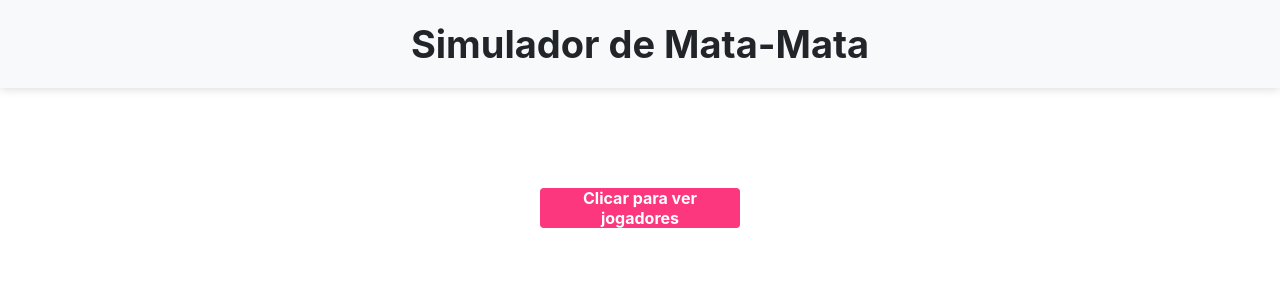
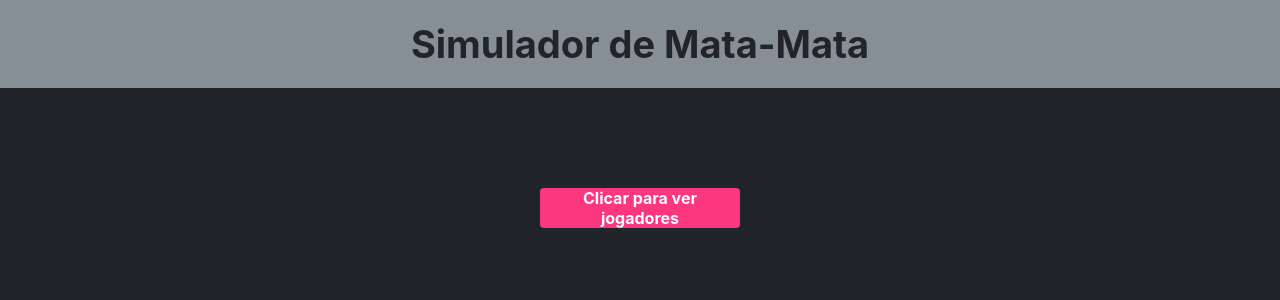
Before and after one commit to ElderlyRoom7805/Trabalho-de-estatistica, a React (Vite) app: page / in a window 1280 px wide. Shown: the top 300 px of the page. Built offline with nearby package versions, Linux system fonts and the light colour scheme.

Commit message:
css-uptated

```diff
--- a/src/styles/header.scss
+++ b/src/styles/header.scss
@@ -5,7 +5,7 @@ header {
     justify-content: center;
     align-items: center;
     box-shadow: 0px 0px 10px 0px rgba(33, 37, 41, 0.2);
-    background-color: var(--grey-1);
+    background-color: var(--grey-3);
     position: static;
     div{
         width: 1200px;
--- a/src/styles/index.scss
+++ b/src/styles/index.scss
@@ -20,6 +20,7 @@ html {
     max-height: 100%;
     width: 100vw;
     height: 100vh;
+    background-color: var(--grey-4);
 }
 main{
     width: 100%;
```
